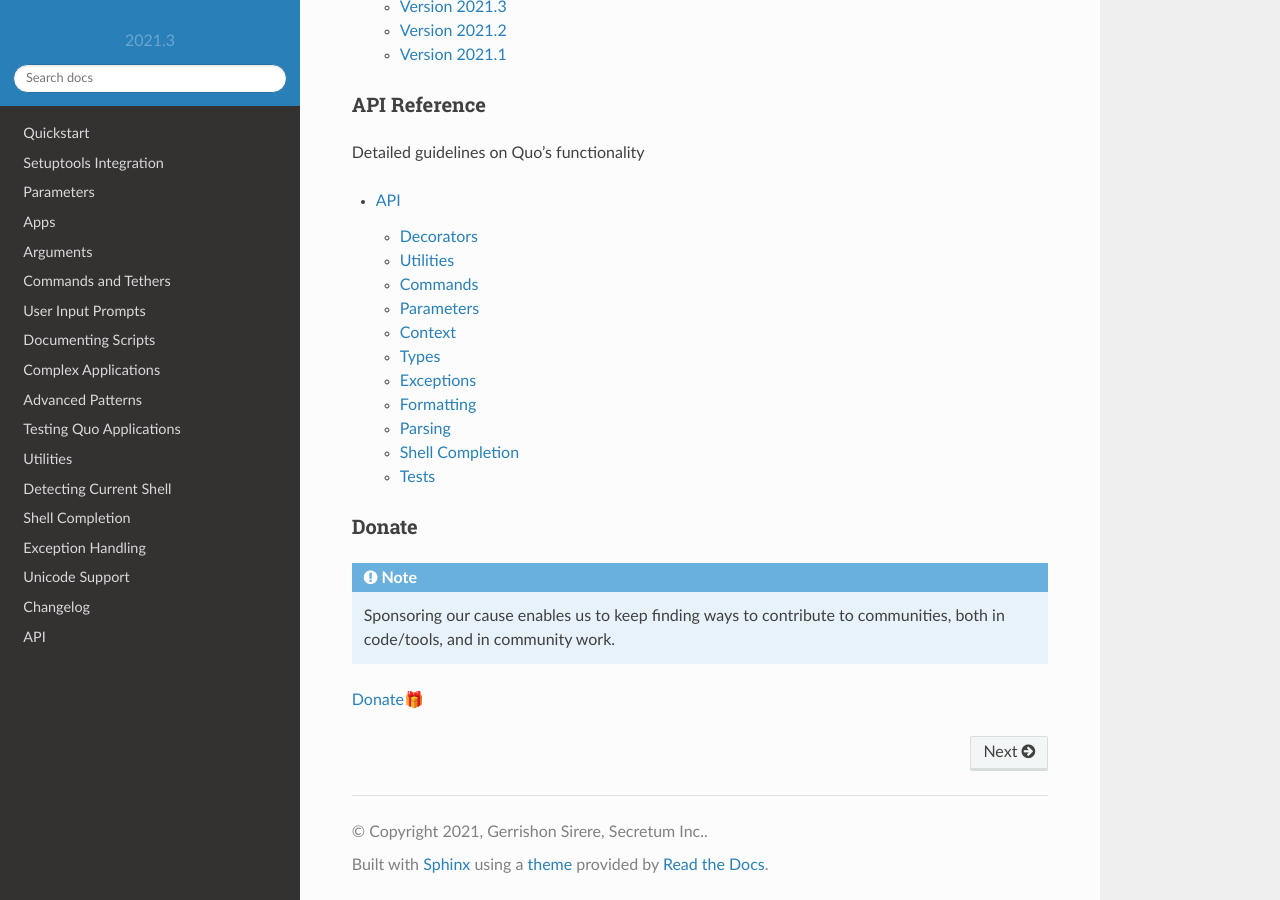
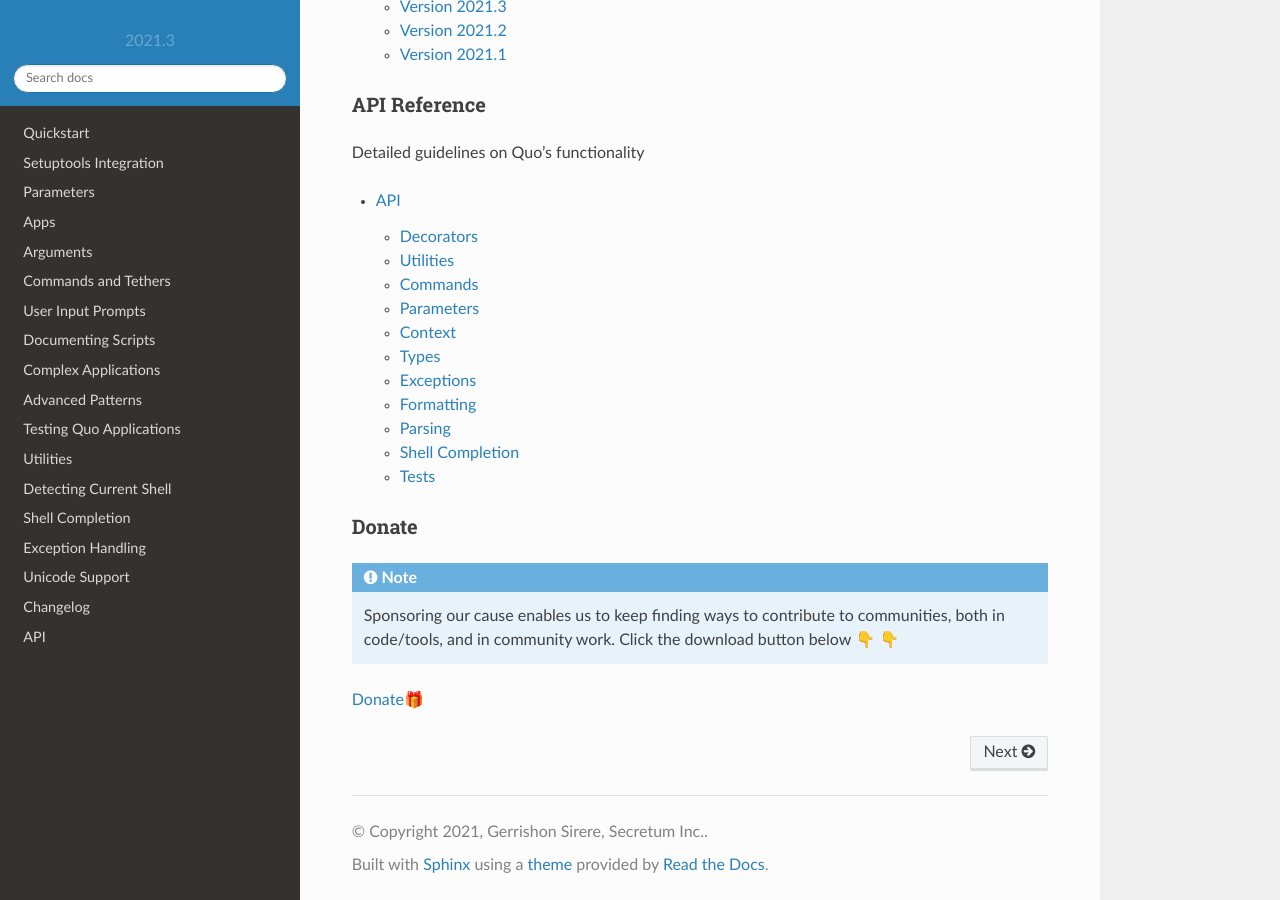
Before and after one commit to scalabli/quo, a Sphinx documentation site: the page built from docs/index.rst, in a window 1280 px wide and 900 px high, scrolled down 7210 px. Built offline with Sphinx 7.4.7 and the Read the Docs theme 2.0.0, drawn with Linux system fonts in a browser that asks for light colours; pages that are not in the unit, such as notebooks, are missing from menus.

Commit message:
Update index.rst

```diff
--- a/docs/index.rst
+++ b/docs/index.rst
@@ -262,9 +262,9 @@ Detailed guidelines on Quo's functionality
 
 Donate
 ------------
-.. note:: Sponsoring our cause enables us to keep finding ways to contribute to communities, both in code/tools, and in community work.
+.. note:: Sponsoring our cause enables us to keep finding ways to contribute to communities, both in code/tools, and in community work. Click the download button below 👇 👇
 
-`Donate🎁 <https://ko-fi/gerrishon>`_
+`Donate🎁 <https://ko-fi.com/gerrishon>`_
 
 
 .. toctree::
```
